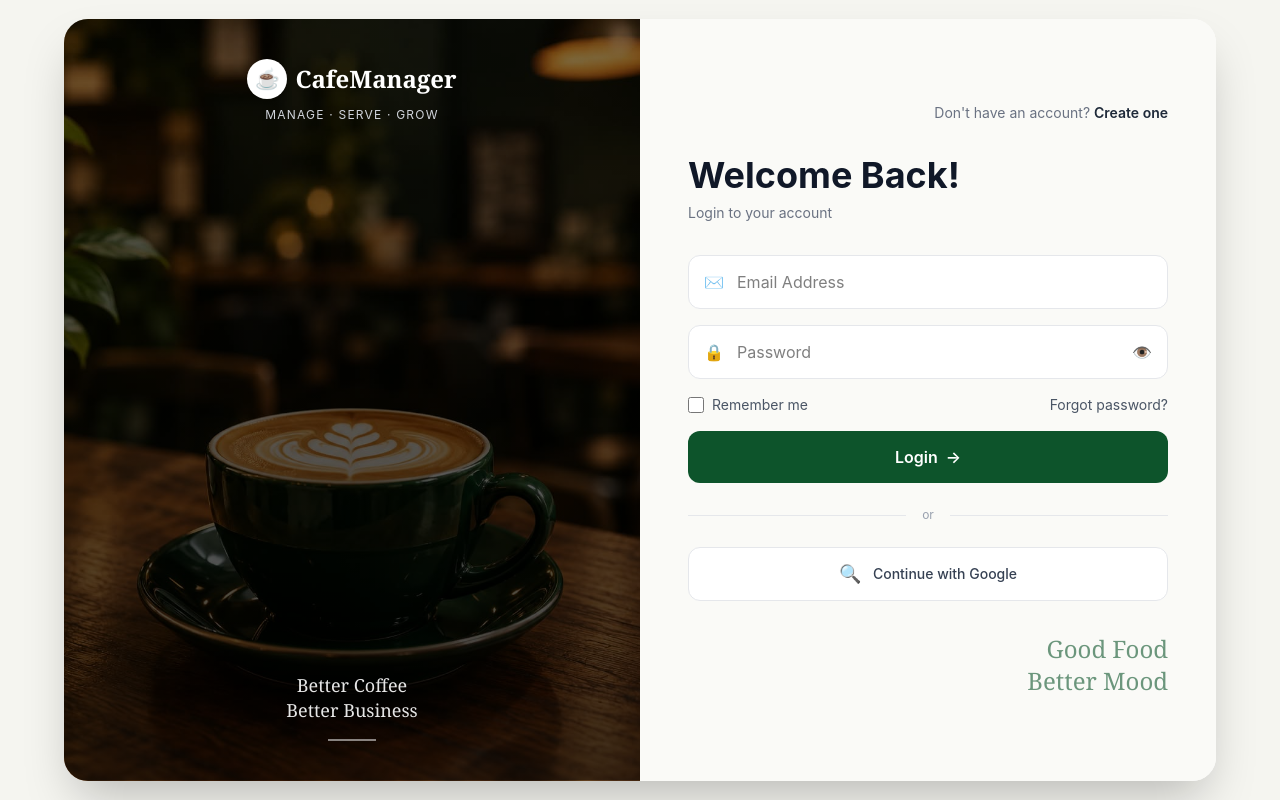
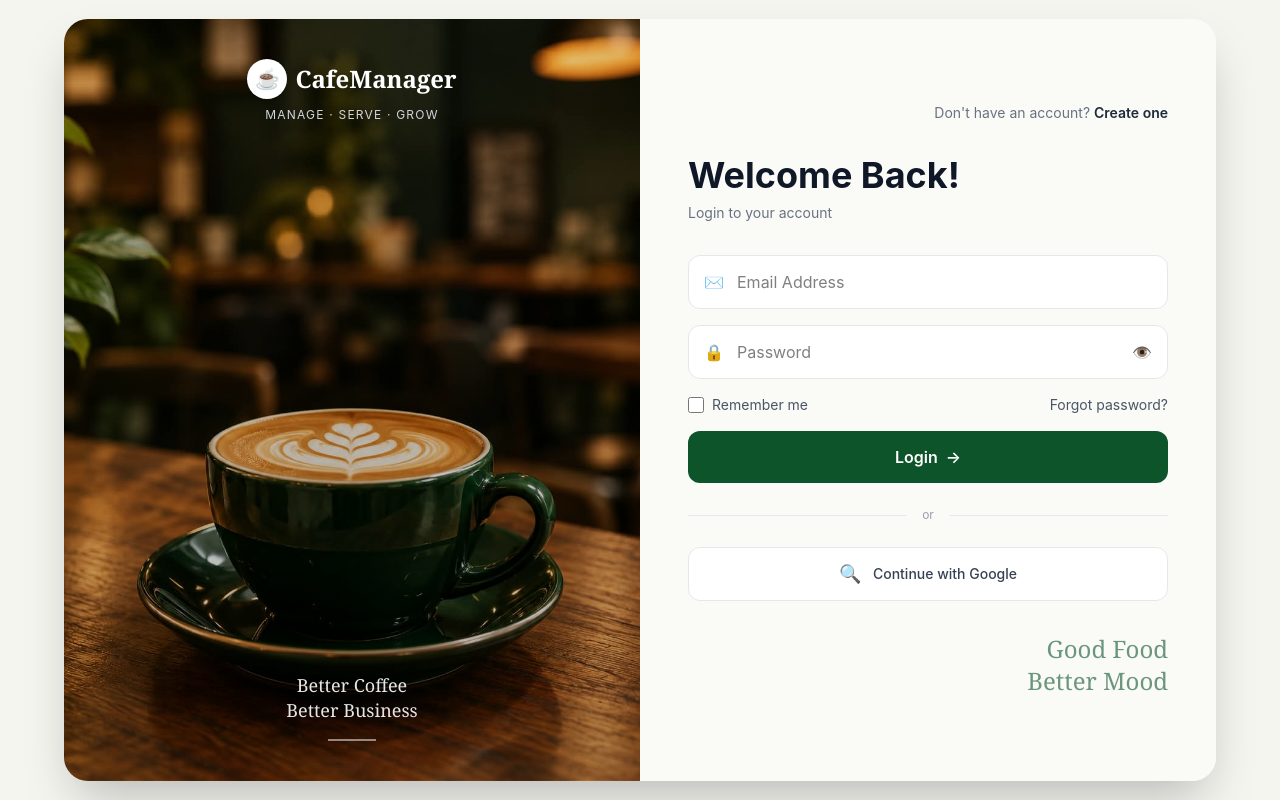
Before and after one commit to Iresha2002/cafe-manegement-system, a React app in the folder frontend/: page /login in a window 1280 px wide. Built offline with nearby package versions, Linux system fonts and the light colour scheme; no server answers; the HTML template or start-up script is replaced by a standard one.

Commit message:
style: update background gradient for Login and Register pages

```diff
--- a/frontend/src/pages/Login.jsx
+++ b/frontend/src/pages/Login.jsx
@@ -39,7 +39,7 @@ const Login = () => {
         <div
           className="relative hidden md:flex flex-col p-10 text-white"
           style={{
-            backgroundImage: `linear-gradient(rgba(0,0,0,0.5), rgba(0,0,0,0.75)), url(${cafeBg})`,
+            backgroundImage: `linear-gradient(rgba(0,0,0,0.1), rgba(0,0,0,0.3)), url(${cafeBg})`,
             backgroundSize: 'cover',
             backgroundPosition: 'center',
           }}
--- a/frontend/src/pages/Register.jsx
+++ b/frontend/src/pages/Register.jsx
@@ -50,7 +50,7 @@ const Register = () => {
         <div
           className="relative hidden md:flex flex-col p-10 text-white"
           style={{
-            backgroundImage: `linear-gradient(rgba(0,0,0,0.5), rgba(0,0,0,0.75)), url(${cafeBg})`,
+            backgroundImage: `linear-gradient(rgba(0,0,0,0.1), rgba(0,0,0,0.3)), url(${cafeBg})`,
             backgroundSize: 'cover',
             backgroundPosition: 'center',
           }}
```
